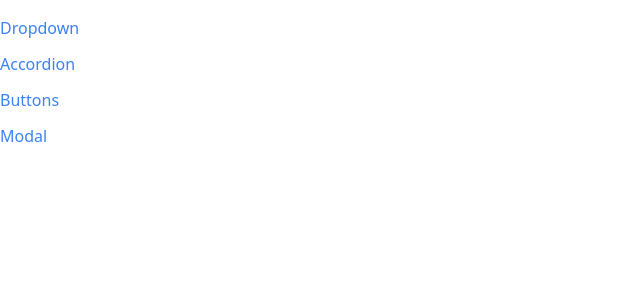
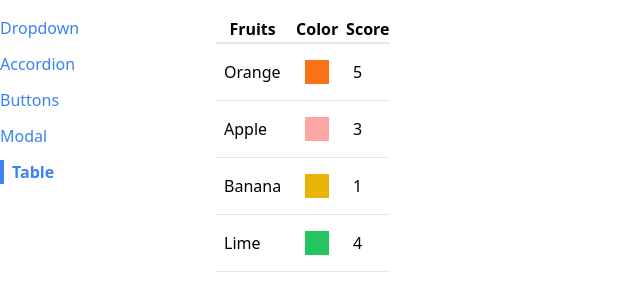
Before and after one commit to amydev-me/jsx, a React (Create React App) app in the folder comps/: page /table in a window 1280 px wide. Shown: the top 300 px of the page, without its empty margins (0-640 px from the left). Built offline with nearby package versions, Linux system fonts and the light colour scheme.

Commit message:
Create Reuseable table

```diff
--- a/comps/src/App.js
+++ b/comps/src/App.js
@@ -4,12 +4,15 @@
 import Sidebar from "./components/Sidebar";
 import ButtonPage from "./pages/ButtonPage";
 import ModalPage from "./pages/ModalPage";
-
+import TablePage from './pages/TablePage';
 function App() {
   return (
     <div className="container mx-auto grid grid-cols-6 gap-4 mt-4">
        <Sidebar />
       <div className="col-span-5">
+        <Route path="/table">
+          <TablePage />
+        </Route>
         <Route path="/modal">
           <ModalPage />
         </Route>
--- a/comps/src/components/Sidebar.js
+++ b/comps/src/components/Sidebar.js
@@ -7,6 +7,7 @@
     {label: 'Accordion', path:'/accordion'},
     {label: 'Buttons', path:'/buttons'},
     {label: 'Modal', path:'/modal'},
+    {label: 'Table', path:'/table'},
   ];
 
   const renderedLinks = links.map((link) => {
--- /dev/null
+++ b/comps/src/components/Table.js
@@ -0,0 +1,35 @@
+
+function Table({ data, config, keyFn }) {
+
+  const renderedHeaders = config.map((column) => {
+    return <th key={column.label}>{column.label}</th>
+  });
+
+  const renderedRows = data.map((rowData) => {
+    const renderedCells = config.map((column) => {
+      return (
+        <td key={column.label} className="p-2">{column.render(rowData)}</td>
+      );
+    });
+    return (
+      <tr className="border-b" key={ keyFn(rowData) }>
+        { renderedCells }
+      </tr>
+    );
+  });
+
+  return (
+      <table className="table-auto border-spacing-2">
+        <thead className="">
+          <tr className="border-b-2">
+            { renderedHeaders }
+          </tr>
+        </thead>
+        <tbody>
+          { renderedRows }
+        </tbody>
+      </table>
+  );
+}
+
+export default Table;
--- /dev/null
+++ b/comps/src/pages/TablePage.js
@@ -0,0 +1,36 @@
+import Table from "../components/Table";
+
+function TablePage() {
+  const data  = [
+    {name: 'Orange', color:'bg-orange-500', score: 5},
+    {name: 'Apple', color:'bg-red-300', score: 3},
+    {name: 'Banana ', color:'bg-yellow-500', score: 1},
+    {name: 'Lime', color:'bg-green-500', score: 4}
+  ];
+  const config = [
+    {
+      label: 'Fruits',
+      render: (fruit) => fruit.name
+    },
+    {
+      label: 'Color',
+      render: (fruit) => <div className={`p-3 m-2 ${fruit.color}`}></div>
+    },
+    {
+      label: 'Score',
+      render: (fruit) => fruit.score
+    }
+  ];
+
+  const keyFn = (fruit) => {
+    return fruit.name
+  };
+
+  return (
+    <div>
+      <Table data={data} config={config} keyFn={keyFn}/>
+    </div>
+  );
+}
+
+export default TablePage;
```
